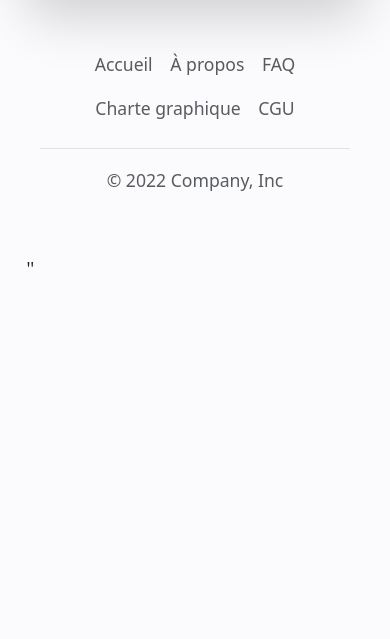
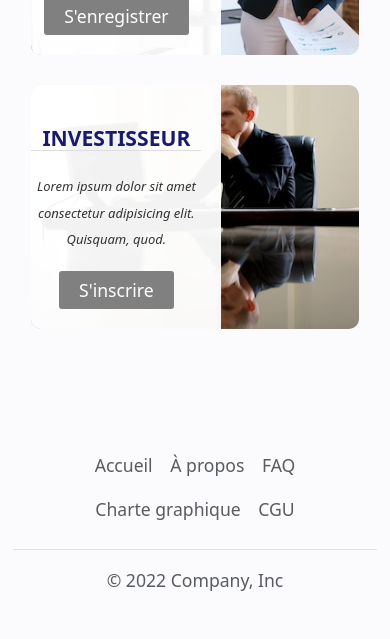
Before and after one commit to Cincinn4tus/PA, a PHP site: page /user/register.php in a window 390 px wide. Shown: the part 739-1378 px from the top of the page. Before the commit the page ends 1006 px from the top, so only its background shows below. Run offline with PHP 8.4, Linux system fonts and the light colour scheme; data that the repository does not hold is empty; some libraries are stand-ins or nearby versions.

Commit message:
register

```diff
--- a/assets/css/style.css
+++ b/assets/css/style.css
@@ -44,7 +44,7 @@ h1{
     font-size: 1.1em;
 }
 
-.btn-get-started:hover, h1, h2, h3, h4{
+h1, h2, h3, h4{
   color: var(--primary);
 }
 .clear{
@@ -82,7 +82,7 @@ h1{
   background-size: cover;
   background-position: center;
   background-repeat: no-repeat;
-  height: 50vh;
+  height: 55vh;
 }
 
 #hero-cover {
@@ -120,6 +120,7 @@ h1{
 
 #hero-content .btn-get-started:hover {
   background-color: #fff;
+  color: var(--primary);
 }
 h1{
   font-size: 1.4em;
@@ -154,6 +155,30 @@ h1{
 }
 
 
+@media (min-width: 990px) {
+  #sign-in{
+    border-right: #333333 1px solid;
+  }
+  #signup-page{
+    display: flex;
+    flex-direction: row;
+  }
+}
+
+
+@media (max-width: 990px) {
+  #sign-in{
+    padding-bottom: 20px;
+    border-bottom: #333333 1px solid;
+  }
+  #signup-page{
+    display: flex;
+    flex-direction: row;
+  }
+  #register .sign-up{
+    margin-top: 30px;
+  }
+}
 /* POSSIBILITIES */
 
 #signup{
@@ -235,3 +260,15 @@ article h4{
 #clients img{
   height: 5vh;
 }
+
+
+#signup-page{
+  background-color: #fbfbfd;
+}
+#register .sign-up{
+  background-color: #fbfbfd;
+}
+
+#register h4{
+  text-align: center;
+}
--- a/assets/templates/header.php
+++ b/assets/templates/header.php
@@ -13,7 +13,9 @@
 <header>
     <nav class="navbar navbar-expand-lg bg-light rounded" aria-label="main navigation">
         <div class="container">
-            <img src="/assets/img/logo/logo.png" alt="Logo" class="logo" height="44px">
+            <a href="/">
+                <img src="/assets/img/logo/logo.png" alt="Logo" class="logo" height="44px">
+            </a>
             <button class="navbar-toggler" type="button" data-bs-toggle="collapse" data-bs-target="#navbarsExample09" aria-controls="navbarsExample09" aria-expanded="false" aria-label="Toggle navigation">
                 <span class="navbar-toggler-icon"></span>
             </button>
--- a/index.php
+++ b/index.php
@@ -28,7 +28,6 @@
                 <a href="#" class="btn button-2">S'enregistrer</a>
             </div>
         </article>
-
         <article id="investor">
             <div class="overlay">
                 <h4>Investisseur</h4>
@@ -40,7 +39,6 @@
         </article>
 
         <div class="clear"></div>
-
     </div>
 </section>
 
--- a/user/register.php
+++ b/user/register.php
@@ -1,38 +1,46 @@
 <?php include $_SERVER['DOCUMENT_ROOT'] . "/assets/templates/header.php"; ?>
 
 
-<div class="container mt-4">
-    <h1 class="text-center">
-        Inscription
-    </h1>
+
+<div class="container mt-5" id="register">
+  <div class="row">
+    <div id="sign-in" class="col-lg-6">
+      <h4>Déjà inscrit ?</h4>
+      <form action="" method="POST" class="text-center col-lg-8 mt-5">
+        <!-- login form -->
+          <input type="email" name="email" id="email" class="form-control" placeholder="Votre email" required="required"><br>
+          <input type="password" name="password" class="form-control" placeholder="Votre mot de passe" required="required"><br>
+          <input type="submit" value="Se connecter" class="btn btn-primary btn-block btn-lg">
+      </form>
     </div>
 
 
+    <div id="signup" class="col-lg-6 sign-up">
+    <h4>Pas encore enregistré</h4>
+        <div class="wrapper" id="signup-page">
+            <article id="enterprise">
+                <div class="overlay">
+                    <h4>Entreprise</h4>
+                    <p><small>
+                        Lorem ipsum dolor sit amet consectetur adipisicing elit. Quisquam, quod.
+                    </small></p>
+                    <a href="#" class="btn button-2">S'enregistrer</a>
+                </div>
+            </article>
+            <article id="investor">
+                <div class="overlay">
+                    <h4>Investisseur</h4>
+                    <p><small>
+                        Lorem ipsum dolor sit amet consectetur adipisicing elit. Quisquam, quod.
+                    </small></p>
+                    <a href="#" class="btn button-2">S'inscrire</a>
+                </div>
+            </article>
 
-<div class="container px-4 py-5 mx-auto" id="custom-cards">
-    <h2 class="pb-2 border-bottom">Type de compte</h2>
-    <div class="row">
-    <a href="#" class="col mt-1">
-      <div>
-        <div class="card card-cover h-100 overflow-hidden text-bg-dark rounded-4 shadow-lg" style="background-image: url('unsplash-photo-1.jpg');">
-          <div class="d-flex flex-column h-100 p-5 pb-3 text-white text-shadow-1">
-            <h3 class="pt-5 mt-5 mb-4 display-6 lh-1 fw-bold">Porteur de projet</h3>
+            <div class="clear"></div>
         </div>
     </div>
   </div>
-    </a>
-
-    <a href="#" class="col mt-1">
-      <div>
-        <div class="card card-cover h-100 overflow-hidden text-bg-dark rounded-4 shadow-lg" style="background-image: url('unsplash-photo-2.jpg');">
-          <div class="d-flex flex-column h-100 p-5 pb-3 text-white text-shadow-1">
-            <h3 class="pt-5 mt-5 mb-4 display-6 lh-1 fw-bold">Investisseur</h3>
-          </div>
-        </div>
-      </div>
-    </a>
 </div>
 
-
-
 <?php include $_SERVER['DOCUMENT_ROOT'] . "/assets/templates/footer.php"; ?>''
```
Lines whose indentation alone changed are shown as unchanged.
